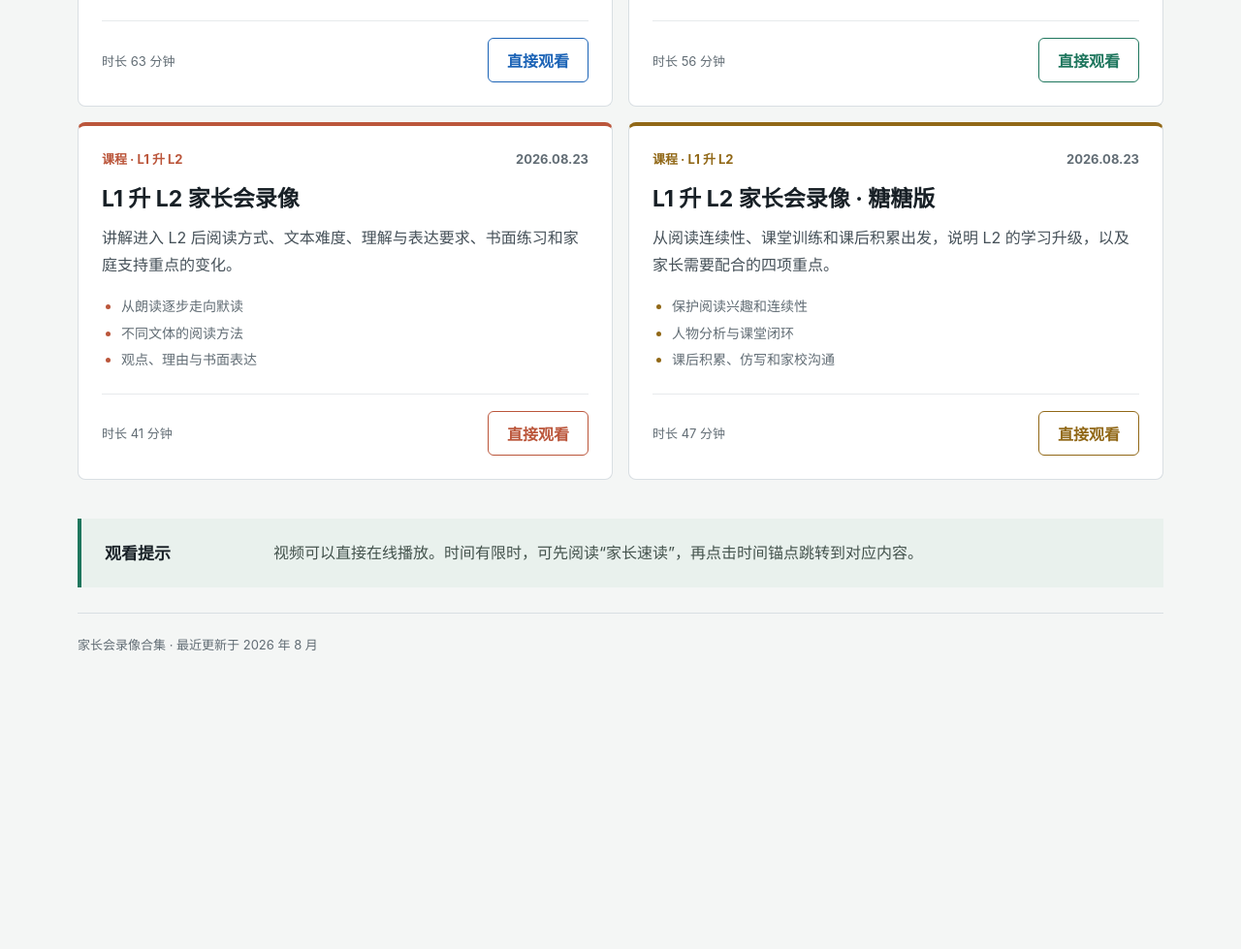
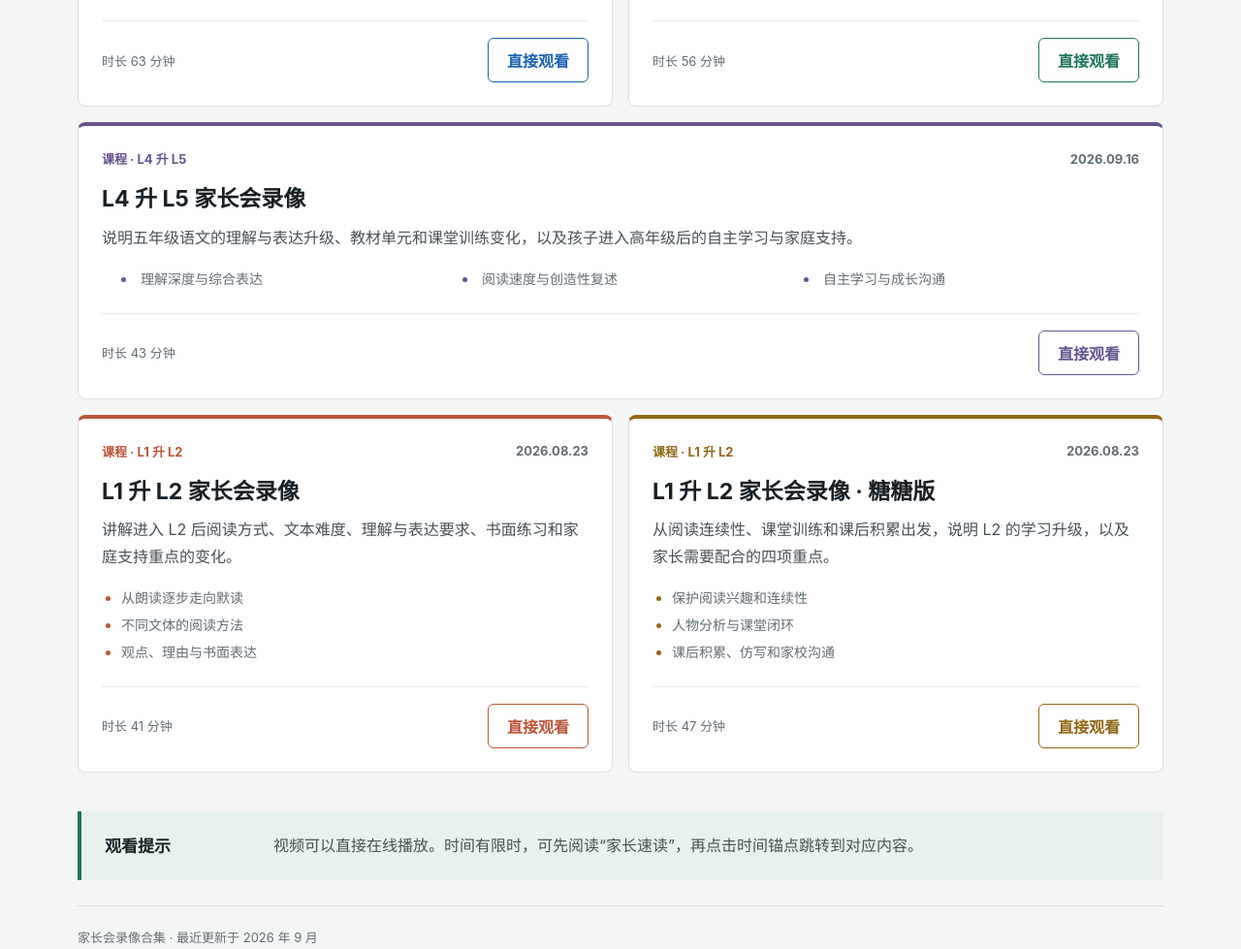
Before and after one commit to HanRoots/parent-video-vault-gaohan, a plain HTML site: page all-videos/index.html in a window 1280 px wide. Shown: the part 782-1761 px from the top of the page at 97% size. Before the commit the page ends 1494 px from the top, so only its background shows below. Drawn offline with Linux system fonts and the light colour scheme.

Commit message:
Add L4 to L5 to video catalog

```diff
--- a/all-videos/assets/catalog.css
+++ b/all-videos/assets/catalog.css
@@ -198,6 +198,21 @@ main {
   --stage: var(--gold);
 }
 
+.stage-violet {
+  --stage: #67548f;
+}
+
+.wide-item {
+  grid-column: 1 / -1;
+  min-height: 0;
+}
+
+.wide-item ul {
+  grid-template-columns: repeat(3, minmax(0, 1fr));
+  padding-left: 0;
+  list-style-position: inside;
+}
+
 .item-topline,
 .item-footer {
   display: flex;
@@ -325,6 +340,16 @@ footer p {
   .video-item {
     min-height: 0;
   }
+
+  .wide-item {
+    grid-column: auto;
+  }
+
+  .wide-item ul {
+    grid-template-columns: 1fr;
+    padding-left: 20px;
+    list-style-position: outside;
+  }
 }
 
 @media (max-width: 560px) {
--- a/all-videos/index.html
+++ b/all-videos/index.html
@@ -6,7 +6,7 @@
   <meta name="description" content="阅星人家长会录像合集，包含完整录像、家长速读和可点击时间锚点。">
   <title>家长会录像合集</title>
   <link rel="icon" href="data:,">
-  <link rel="stylesheet" href="assets/catalog.css?v=20260910">
+  <link rel="stylesheet" href="assets/catalog.css?v=20260917">
 </head>
 <body>
   <header class="site-head">
@@ -17,11 +17,11 @@
 
       <dl class="overview" aria-label="合集概况">
         <div>
-          <dt>4</dt>
+          <dt>5</dt>
           <dd>场完整录像</dd>
         </div>
         <div>
-          <dt>3</dt>
+          <dt>4</dt>
           <dd>个衔接阶段</dd>
         </div>
         <div>
@@ -90,6 +90,24 @@
           </div>
         </article>
 
+        <article class="video-item stage-violet wide-item">
+          <div class="item-topline">
+            <span>课程 · L4 升 L5</span>
+            <time datetime="2026-09-16">2026.09.16</time>
+          </div>
+          <h3>L4 升 L5 家长会录像</h3>
+          <p>说明五年级语文的理解与表达升级、教材单元和课堂训练变化，以及孩子进入高年级后的自主学习与家庭支持。</p>
+          <ul>
+            <li>理解深度与综合表达</li>
+            <li>阅读速度与创造性复述</li>
+            <li>自主学习与成长沟通</li>
+          </ul>
+          <div class="item-footer">
+            <span>时长 43 分钟</span>
+            <a href="../l4-to-l5/">直接观看</a>
+          </div>
+        </article>
+
         <article class="video-item stage-coral">
           <div class="item-topline">
             <span>课程 · L1 升 L2</span>
@@ -135,7 +153,7 @@
   </main>
 
   <footer>
-    <p>家长会录像合集 · 最近更新于 2026 年 8 月</p>
+    <p>家长会录像合集 · 最近更新于 2026 年 9 月</p>
   </footer>
 </body>
 </html>
```
